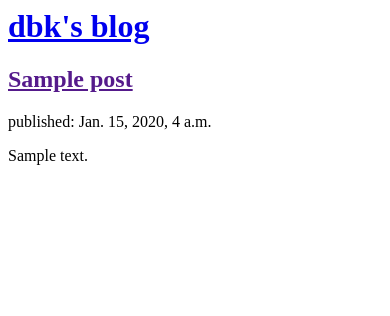
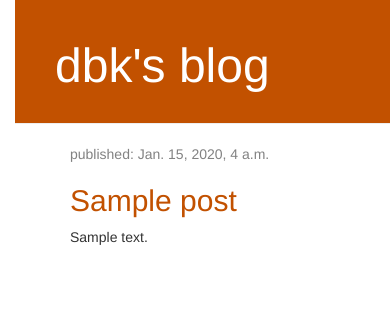
Before and after one commit to dbkohli/my-first-blog, a Django app: template blog/templates/blog/post_list.html in a window 390 px wide. Shown: the top 316 px of the page. Run offline with Django 3.2, Linux system fonts and the light colour scheme; the template is opened without the code that fills it: values that come from a table or form of the project are taken from there, others are empty; tables that the repository leaves empty hold one stand-in row (values such as "Sample post"); some libraries are stand-ins or nearby versions.

Commit message:
added css and html files

```diff
--- /dev/null
+++ b/blog/static/css/blog.css
@@ -0,0 +1,50 @@
+h1 a, h2 a {
+    color: #C25100;
+}
+
+body {
+    padding-left: 15px;
+}
+
+.page-header {
+    background-color: #C25100;
+    margin-top: 0;
+    padding: 20px 20px 20px 40px;
+}
+
+.page-header h1, .page-header h1 a, .page-header h1 a:visited, .page-header h1 a:active {
+    color: #ffffff;
+    font-size: 36pt;
+    text-decoration: none;
+}
+
+.content {
+    margin-left: 40px;
+}
+
+.date {
+    color: #828282;
+}
+
+.save {
+    float: right;
+}
+
+.post-form textarea, .post-form input {
+    width: 100%;
+}
+
+.top-menu, .top-menu:hover, .top-menu:visited {
+    color: #ffffff;
+    float: right;
+    font-size: 26pt;
+    margin-right: 20px;
+}
+
+.post {
+    margin-bottom: 70px;
+}
+
+.post h1 a, .post h1 a:visited {
+    color: #000000;
+}
--- /dev/null
+++ b/blog/templates/blog/base.html
@@ -0,0 +1,22 @@
+{% load static %}
+<html>
+    <head>
+        <title>dbk's blog</title>
+        <link rel="stylesheet" href="//maxcdn.bootstrapcdn.com/bootstrap/3.2.0/css/bootstrap.min.css">
+        <link rel="stylesheet" href="//maxcdn.bootstrapcdn.com/bootstrap/3.2.0/css/bootstrap-theme.min.css">
+        <link rel="stylesheet" href="{% static 'css/blog.css' %}">
+        <div class="page-header">
+             <h1><a href="/">dbk's blog</a></h1>
+        </div>
+    </head>
+    <body>
+        <div class="content container">
+             <div class="row">
+                  <div class="col-md-8">
+                  {% block content %}
+                  {% endblock %}
+                  </div>
+             </div>
+        </div>
+    </body>
+</html>
--- a/blog/templates/blog/post_list.html
+++ b/blog/templates/blog/post_list.html
@@ -1,18 +1,12 @@
-<html>
-    <head>
-        <title>dbk's blog</title>
-    </head>
-    <body>
-        <div>
-             <h1><a href="/">dbk's blog</a></h1>
-        </div>
-
-{% for post in posts %}
-    <div>
-        <h2><a href="">{{ post.title }}</a></h2>
-        <p>published: {{ post.published_date }}</p>
-        <p>{{ post.text|linebreaksbr }}</p>
-    </div>
-{% endfor %}
-    </body>
-</html>
+                {% extends 'blog/base.html' %}
+                {% block content %}
+                     {% for post in posts %}
+                         <div class="post">
+                             <div class="date">
+                                 <p>published: {{ post.published_date }}</p>
+                             </div>
+                             <h2><a href="">{{ post.title }}</a></h2>
+                             <p>{{ post.text|linebreaksbr }}</p>
+                         </div>
+                     {% endfor %}
+                {% endblock %}
```
